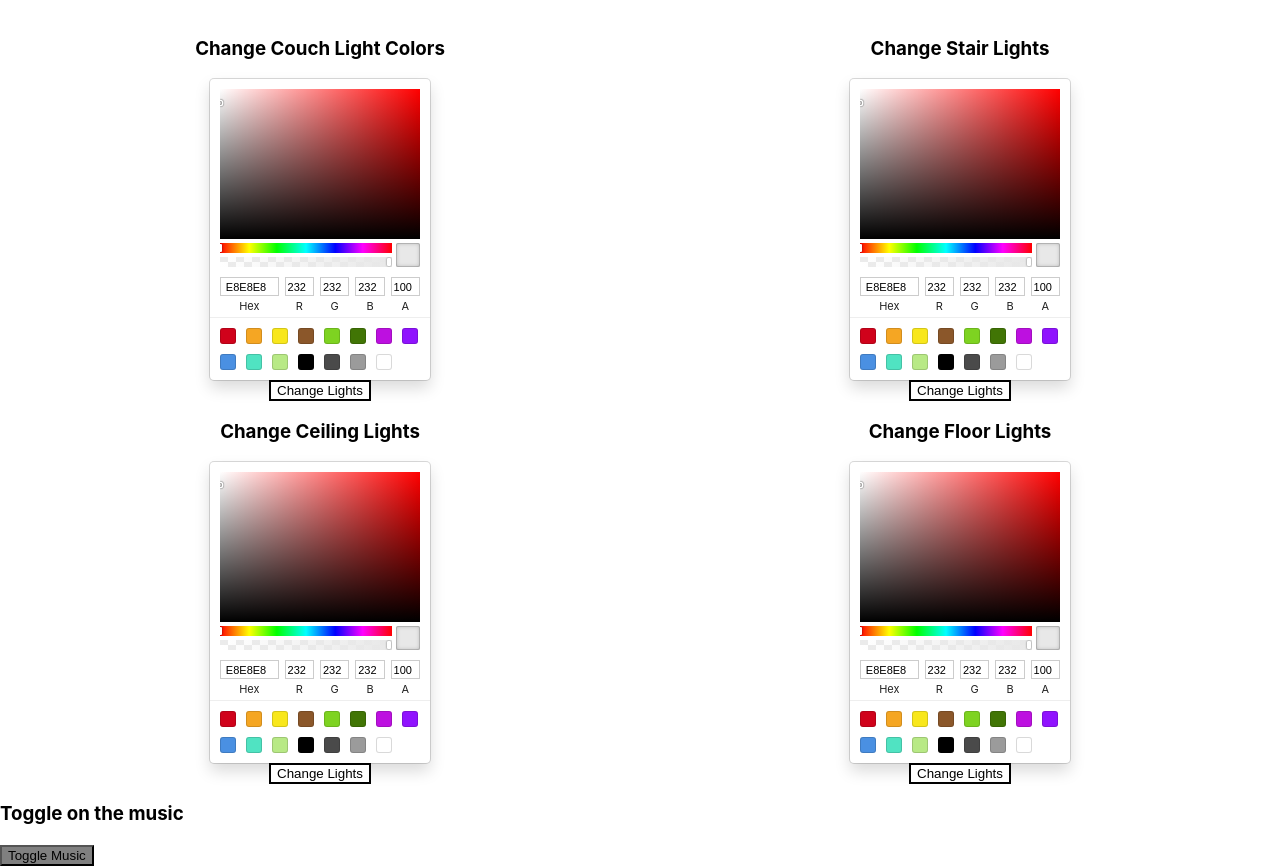
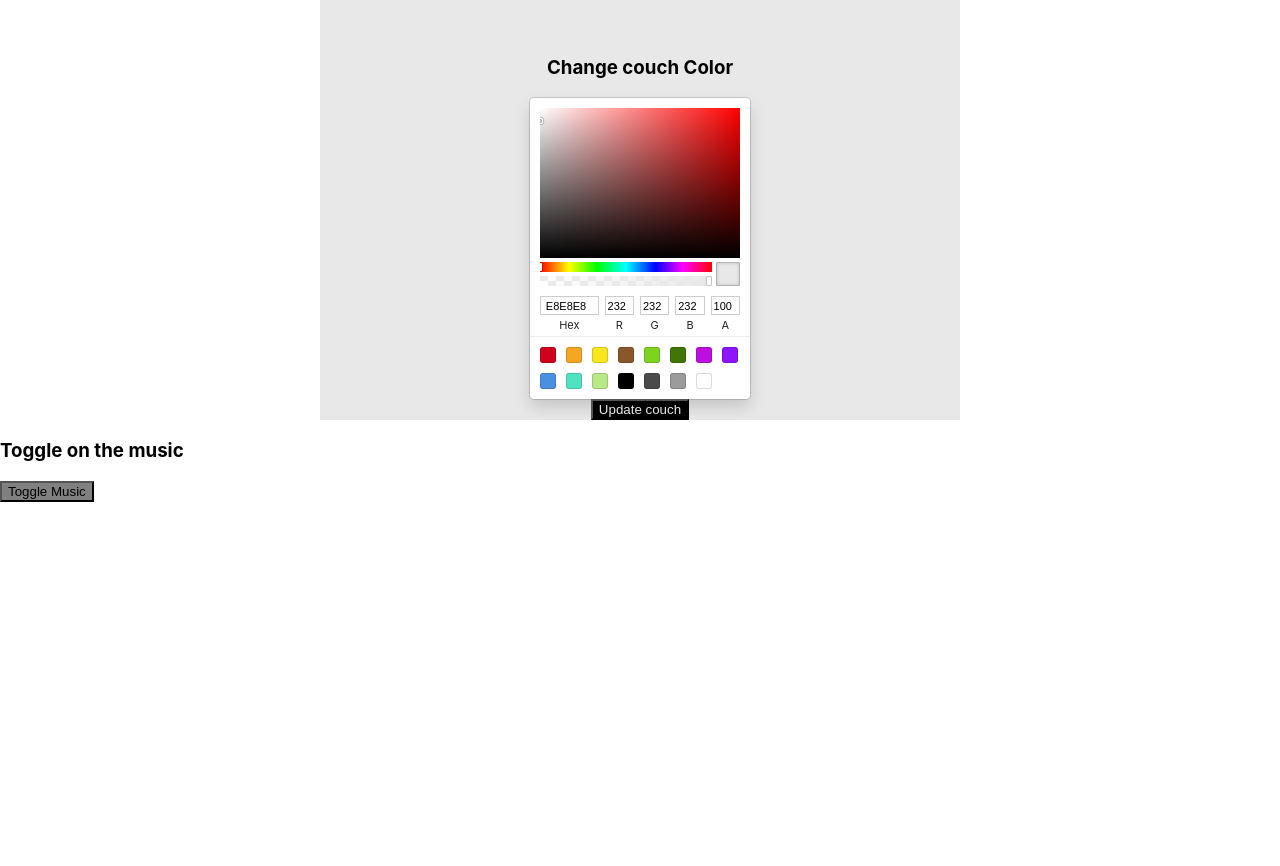
Before and after one commit to Bryce-Soghigian/lights, a React (Create React App) app: page / in a window 1280 px wide. After the commit the page ends 800 px from the top, so only its background shows below. Built offline with nearby package versions, Linux system fonts and the light colour scheme; the HTML template or start-up script is replaced by a standard one.

Commit message:
refactored lights route got it working with my server

```diff
--- /dev/null
+++ b/src/Components/AdjustLightColor.js
@@ -0,0 +1,64 @@
+import React,{useState} from 'react'
+import styled from "styled-components";
+import axios from "axios";
+import { SketchPicker } from "react-color";
+
+export default function AdjustLightColor(props) {
+    /**
+     * REQUIRED PROPS
+     * lightLocation = a string of the location this light is located
+     * requestUrl = server url that will update the light
+     */
+    const [lightColor,setColor] = useState("#e8e8e8");
+    const [success,setSuccess] = useState("")
+    const AdjustLightColorContainer = styled.div`
+    width: 50vw;
+    display: flex;
+    flex-direction: column;
+    justify-content: center;
+    align-items: center;
+    background: ${lightColor};
+
+    `
+    const AdjustLightButton = styled.button`
+    background: black;
+    color: ${lightColor};
+
+    `
+    const Message = styled.h3`
+    text-transform:bold;
+    `
+    const removeHash = (hexcode) => {
+        hexcode = hexcode.split("").filter(item => item !== "#").join("")
+        return hexcode
+    }
+    const handleChange = color => {
+        console.log(`Changing color to ${color}`)
+
+        console.log()
+        setColor(color.hex)
+    }
+    const updateLights = (color) => {
+        console.log("REQUEST URL: " ,`${props.requestUrl}/${color}`)
+        axios.get(`${props.requestUrl}/${color}`)
+        .then(res => {
+           console.log(res)
+           setSuccess(`Successfully Updated Lights to ${lightColor}`)
+        }).catch(err => {
+            console.log(err)
+            setSuccess(`Failed to update lights because of ${err.message}`)
+        })
+    }
+
+    return (
+        <AdjustLightColorContainer>
+            <Message>{success}</Message>
+            <h3>Change {props.lightLocation} Color</h3>
+            <SketchPicker
+            color={lightColor}
+            onChange={handleChange}
+            />
+            <AdjustLightButton onClick={() => updateLights(removeHash(lightColor))}>Update {props.lightLocation}</AdjustLightButton>
+        </AdjustLightColorContainer>
+    )
+}
--- a/src/Routes/Home/LivingRoom.js
+++ b/src/Routes/Home/LivingRoom.js
@@ -2,19 +2,13 @@ import React, { useState } from "react";
 import styled from "styled-components";
 import axios from "axios";
 import { SketchPicker } from "react-color";
+import AdjustLightColor from "../../Components/AdjustLightColor";
 
 const LivingRoom = () => {
   const [musicState, setMusicState] = useState({
     color: "#808080",
     isToggled: false,
   });
-  const [lightColorState, setLightColorState] = useState({
-    couchColor: "e8e8e8",
-    ceilingColor: "e8e8e8",
-    stairsColor: "e8e8e8",
-    floorColor: "e8e8e8",
-  });
-  const [message, setMessage] = useState({ message: "" });
 
   const toggleMusicMode = () => {
     axios
@@ -31,35 +25,7 @@ const LivingRoom = () => {
       });
   };
 
-  const updateLightColor = (url, color) => {
-    console.log("Color", color);
-    console.log(`http://localhost:5555/api/v1/lights/couch/7ed321`);
 
-    axios
-      .post(`http://localhost:5555/api/v1/lights/couch/#FFF`)
-      .then((res) => {
-        console.log(res, "res");
-        setMessage({ message: `Successfully Set Lights To ${color}` });
-      })
-      .catch((err) => {
-        setMessage({
-          message: `Failed To Set Lights To ${color} because of ${err.message}`,
-        });
-      });
-  };
-
-  const handleCouchColorChange = (color) => {
-    setLightColorState({ ...lightColorState, couchColor: color.hex });
-  };
-  const handleCeilingChange = (color) => {
-    setLightColorState({ ...lightColorState, ceilingColor: color.hex });
-  };
-  const handleStairsChange = (color) => {
-    setLightColorState({ ...lightColorState, stairsColor: color.hex });
-  };
-  const handleFloorChange = (color) => {
-    setLightColorState({ ...lightColorState, floorColor: color.hex });
-  };
 
   const Container = styled.div`
     display: flex;
@@ -69,143 +35,16 @@ const LivingRoom = () => {
   const ToggleMusicModeButton = styled.button`
     background: ${musicState.color};
   `;
-  const StairsContianer = styled.div`
-    width: 50vw;
-    display: flex;
-    flex-direction: column;
-    justify-content: center;
-    align-items: center;
-    background: ${lightColorState.stairsColor};
-  `;
-  const CouchContainer = styled.div`
-    width: 50vw;
-    display: flex;
-    flex-direction: column;
-    justify-content: center;
-    align-items: center;
-    background: ${lightColorState.couchColor};
-  `;
 
-  const CouchPostButton = styled.button`
-    border: 2px black solid;
-    background: white;
-    color: ${lightColorState.couchColor};
-  `;
 
-  const LivingRoomCeilingContainer = styled.div`
-    width: 50vw;
-    background: ${lightColorState.ceilingColor};
-    display: flex;
-    flex-direction: column;
-    justify-content: center;
-    align-items: center;
-  `;
-  const CeilingPostButton = styled.button`
-    border: 2px black solid;
-    background: white;
-    color: ${lightColorState.ceilingColor};
-  `;
-
-  const StairsPostButton = styled.button`
-    border: 2px black solid;
-    background: white;
-    color: ${lightColorState.stairsColor};
-  `;
-
-  const FloorContainer = styled.div`
-    width: 50vw;
-    display: flex;
-    flex-direction: column;
-    justify-content: center;
-    align-items: center;
-    background: ${lightColorState.floorColor};
-  `;
-  const FloorPostButton = styled.button`
-    border: 2px black solid;
-    background: white;
-    color: ${lightColorState.floorColor};
-  `;
 
   return (
     <div>
-      <h3>{message.message}</h3>
-
       <Container>
-        <CouchContainer>
-          <h3>Change Couch Light Colors</h3>
-          <SketchPicker
-            color={lightColorState.couchColor}
-            onChange={handleCouchColorChange}
-          />
-          <CouchPostButton
-            onClick={() => {
-              console.log(lightColorState.couchColor,"color")
-              // let newState = Array.from(lightColorState.couchColor);
-              // newState.shift();
-              // newState = newState.join("");
-              // console.log(String(newState), "newState");
-              updateLightColor(
-                `http://localhost:5555/api/v1/lights/couch`,
-                lightColorState.couchColor
-              );
-            }}
-          >
-            Change Lights
-          </CouchPostButton>
-        </CouchContainer>
-        <StairsContianer>
-          <h3>Change Stair Lights</h3>
-          <SketchPicker
-            color={lightColorState.stairsColor}
-            onChange={handleStairsChange}
-          />
-          <StairsPostButton
-            onClick={() =>
-              updateLightColor(
-                `http://localhost:5555/lights/stairs`,
-                lightColorState.stairsColor
-              )
-            }
-          >
-            Change Lights
-          </StairsPostButton>
-        </StairsContianer>
-      </Container>
-      <Container>
-        <LivingRoomCeilingContainer>
-          <h3>Change Ceiling Lights</h3>
-          <SketchPicker
-            color={lightColorState.ceilingColor}
-            onChange={handleCeilingChange}
-          />
-          <CeilingPostButton
-            onClick={() =>
-              updateLightColor(
-                `http://localhost:5555/lights/livingroominceiling`,
-                lightColorState.ceilingColor
-              )
-            }
-          >
-            Change Lights
-          </CeilingPostButton>
-        </LivingRoomCeilingContainer>
-        <FloorContainer>
-          <h3>Change Floor Lights</h3>
-          <SketchPicker
-            color={lightColorState.floorColor}
-            onChange={handleFloorChange}
-          />
-          <FloorPostButton
-            onClick={() =>
-              updateLightColor(
-                `http://localhost:5555/lights/floor`,
-                lightColorState.floorColor
-              )
-            }
-          >
-            Change Lights
-          </FloorPostButton>
-        </FloorContainer>
+      <AdjustLightColor requestUrl="http://localhost:5555/api/v1/lights/couch" lightLocation="couch"/>
+      {/* <AdjustLightColor />
+      <AdjustLightColor />
+      <AdjustLightColor /> */}
       </Container>
       <div>
         <h3>Toggle on the music</h3>
```
Also changed, not shown: 1 other file (tests, documents, lock files or other folders).
